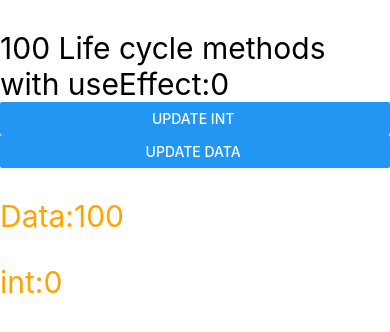
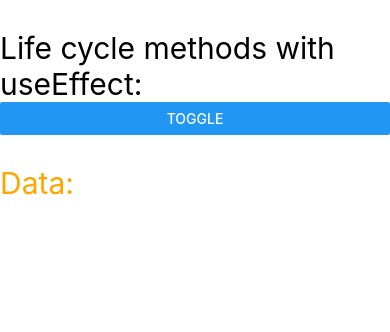
Before and after one commit to MHassaanAdil440/TestNativeX, a React Native app: screen / in a window 390 px wide. Shown: the top 332 px of the page. Built offline with nearby package versions, Linux system fonts and the light colour scheme.

Commit message:
useEffect as componentDidUnmount

```diff
--- a/App.js
+++ b/App.js
@@ -2,46 +2,39 @@ import { useEffect, useState } from "react";
 import { View, Text, Button } from "react-native";
 
 export default function App() {
-  const [int, setInt] = useState(0);
-  const [data, setData] = useState(100);
-
-  // useEffect(() => {
-  //   console.warn("int updated");
-  // }, [int]);
-  // useEffect(() => {
-  //   console.warn("data updated");
-  // }, [data,int]);
+  const [data, setData] = useState(true);
   return (
     <View>
       <Text style={{ fontSize: 30, marginTop: 30 }}>
-        {data} Life cycle methods with useEffect:{int}
+       Life cycle methods with useEffect:
       </Text>
       <Button
-        title="update int "
+        title="Toggle"
         onPress={() => {
-          setInt(int + 1);
+          setData(!data);
         }}
         style={{ margin: 5 }}
       />
-      <Button
-        title="update data "
-        onPress={() => {
-          setData(data + 1);
-        }}
-        style={{ margin: 5 }}
-      />
-      <User info={{data,int}}/>
+  {
+    data?<User info={data}/>:null
+  }
+
     </View>
   );
 }
 const User = (props) => {
+
+  let timer = setInterval(()=>{
+    console.warn("Timer called");
+  },1000);
+
   useEffect(()=>{
-    console.warn("data is updated");
-  },[props.info.data])
+    return () => clearInterval(timer);
+})
+
   return(
 <View>
-    <Text style={{ fontSize: 30, marginTop: 30, color:"orange"}}>Data:{props.info.data}</Text>
-    <Text style={{ fontSize: 30, marginTop: 30, color:"orange"}}>int:{props.info.int}</Text>
+    <Text style={{ fontSize: 30, marginTop: 30, color:"orange"}}>Data:{props.info}</Text>
 </View>
   );
 }
```
